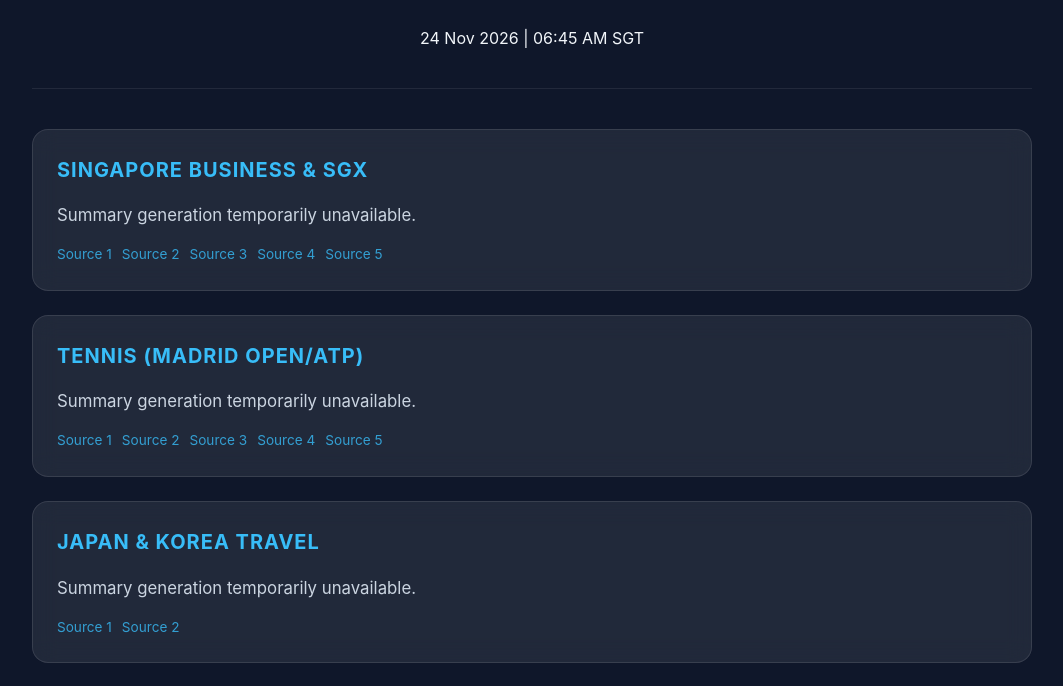
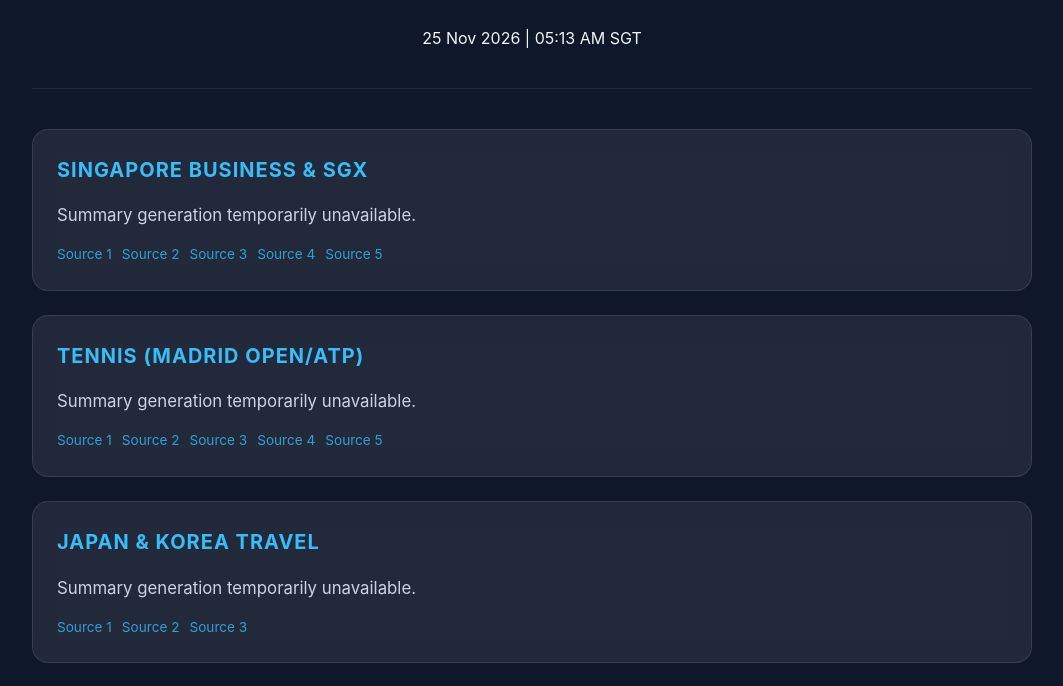
Before and after one commit to jhzeussg/dailynews, a plain HTML site: page index.html in a window 1280 px wide. Shown: the part 88-774 px from the top of the page, without its empty margins (108-1171 px from the left). Drawn offline with Linux system fonts and the light colour scheme.

Commit message:
Automated Daily Update

```diff
--- a/index.html
+++ b/index.html
@@ -4,7 +4,7 @@
 <head>
     <meta charset="UTF-8">
     <meta name="viewport" content="width=device-width, initial-scale=1.0">
-    <title>Intelligence Hub | 24 Nov 2026 | 06:45 AM SGT</title>
+    <title>Intelligence Hub | 25 Nov 2026 | 05:13 AM SGT</title>
 
     <script data-goatcounter="https://jhzeussg.goatcounter.com/count"
             async src="//gc.zgo.at/count.js"></script>
@@ -87,7 +87,7 @@
     <div class="container">
         <header>
             <h1>Intelligence Hub</h1>
-            <p>24 Nov 2026 | 06:45 AM SGT</p>
+            <p>25 Nov 2026 | 05:13 AM SGT</p>
         </header>
 
         <main>
@@ -95,7 +95,7 @@
             <div class="card">
                 <h2>Singapore Business & SGX</h2>
                 <div class="summary">Summary generation temporarily unavailable.</div>
-                <div class="sources"><a href="https://www.theverge.com/ai-artificial-intelligence/1038063/nvidia-stock-market-price-earnings" target="_blank">Source 1</a> <a href="https://www.nakedcapitalism.com/2026/11/satyajit-das-chronicle-of-a-financial-crisis-foretold-part-2.html" target="_blank">Source 2</a> <a href="https://michelchossudovsky.substack.com/p/china-challenges-500-years-anglo-saxon-hegemony-world-oceans" target="_blank">Source 3</a> <a href="https://www.vox.com/politics/511132/anthropic-ipo-ai-bubble-nvidia" target="_blank">Source 4</a> <a href="https://bitcoinfoundation.org/news/ai/nvidia-opens-board-inquiry-into-alleged-chinese-spy-effort-targeting-jensen-huang/" target="_blank">Source 5</a> </div>
+                <div class="sources"><a href="https://fortune.com/2026/11/23/trump-wants-jensen-huang-back-at-nvidia-despite-widening-china-spy-probe/" target="_blank">Source 1</a> <a href="https://www.newyorker.com/magazine/2026/11/30/is-norways-oil-fund-a-blessing-or-a-curse" target="_blank">Source 2</a> <a href="https://www.theverge.com/ai-artificial-intelligence/1038063/nvidia-stock-market-price-earnings" target="_blank">Source 3</a> <a href="https://www.nakedcapitalism.com/2026/11/satyajit-das-chronicle-of-a-financial-crisis-foretold-part-2.html" target="_blank">Source 4</a> <a href="https://michelchossudovsky.substack.com/p/china-challenges-500-years-anglo-saxon-hegemony-world-oceans" target="_blank">Source 5</a> </div>
             </div>
 
             <div class="card">
@@ -107,7 +107,7 @@
             <div class="card">
                 <h2>Japan & Korea Travel</h2>
                 <div class="summary">Summary generation temporarily unavailable.</div>
-                <div class="sources"><a href="https://wwd.com/business-news/business-features/bain-altagamma-global-luxury-market-long-term-growth-1239425122/" target="_blank">Source 1</a> <a href="https://newsonjapan.com/article/151161.php" target="_blank">Source 2</a> </div>
+                <div class="sources"><a href="https://www.abc.net.au/news/2026-11-24/year-of-tourism-australia-china/107417630" target="_blank">Source 1</a> <a href="https://wwd.com/business-news/business-features/bain-altagamma-global-luxury-market-long-term-growth-1239425122/" target="_blank">Source 2</a> <a href="https://newsonjapan.com/article/151161.php" target="_blank">Source 3</a> </div>
             </div>
 
             <div class="card">
@@ -119,7 +119,7 @@
             <div class="card">
                 <h2>Gaming Hardware</h2>
                 <div class="summary">Summary generation temporarily unavailable.</div>
-                <div class="sources"><a href="https://wccftech.com/review/asrock-taichi-tco27usa-27-4k-gaming-monitor-review/" target="_blank">Source 1</a> <a href="https://www.techradar.com/televisions/i-tested-three-new-5-star-oled-tvs-from-lg-and-samsung-side-by-side-and-i-know-which-is-my-top-pick-for-black-friday-2026" target="_blank">Source 2</a> <a href="https://www.techradar.com/computing/macs/the-best-mac-accessories-for-black-friday-my-picks-for-kitting-out-your-new-macbook-or-imac-with-handy-extras" target="_blank">Source 3</a> <a href="https://www.ign.com/articles/alienware-black-friday-sale-gaming-monitor-deals-2026" target="_blank">Source 4</a> <a href="https://www.rockpapershotgun.com/theyre-more-complicated-and-more-expensive-than-lcd-screens-but-your-next-gaming-monitor-should-still-be-an-oled" target="_blank">Source 5</a> </div>
+                <div class="sources"><a href="https://uk.pcmag.com/black-friday/168509/the-best-early-black-friday-deals-on-our-editors-choice-picks-from-amazon-jbl-lenovo-and-more" target="_blank">Source 1</a> <a href="https://uk.pcmag.com/black-friday/168508/the-best-early-black-friday-tech-deals-from-apple-garmin-sony-and-more" target="_blank">Source 2</a> <a href="https://wccftech.com/review/asrock-taichi-tco27usa-27-4k-gaming-monitor-review/" target="_blank">Source 3</a> <a href="https://www.techradar.com/televisions/i-tested-three-new-5-star-oled-tvs-from-lg-and-samsung-side-by-side-and-i-know-which-is-my-top-pick-for-black-friday-2026" target="_blank">Source 4</a> <a href="https://www.techradar.com/computing/macs/the-best-mac-accessories-for-black-friday-my-picks-for-kitting-out-your-new-macbook-or-imac-with-handy-extras" target="_blank">Source 5</a> </div>
             </div>
 
         </main>
```
